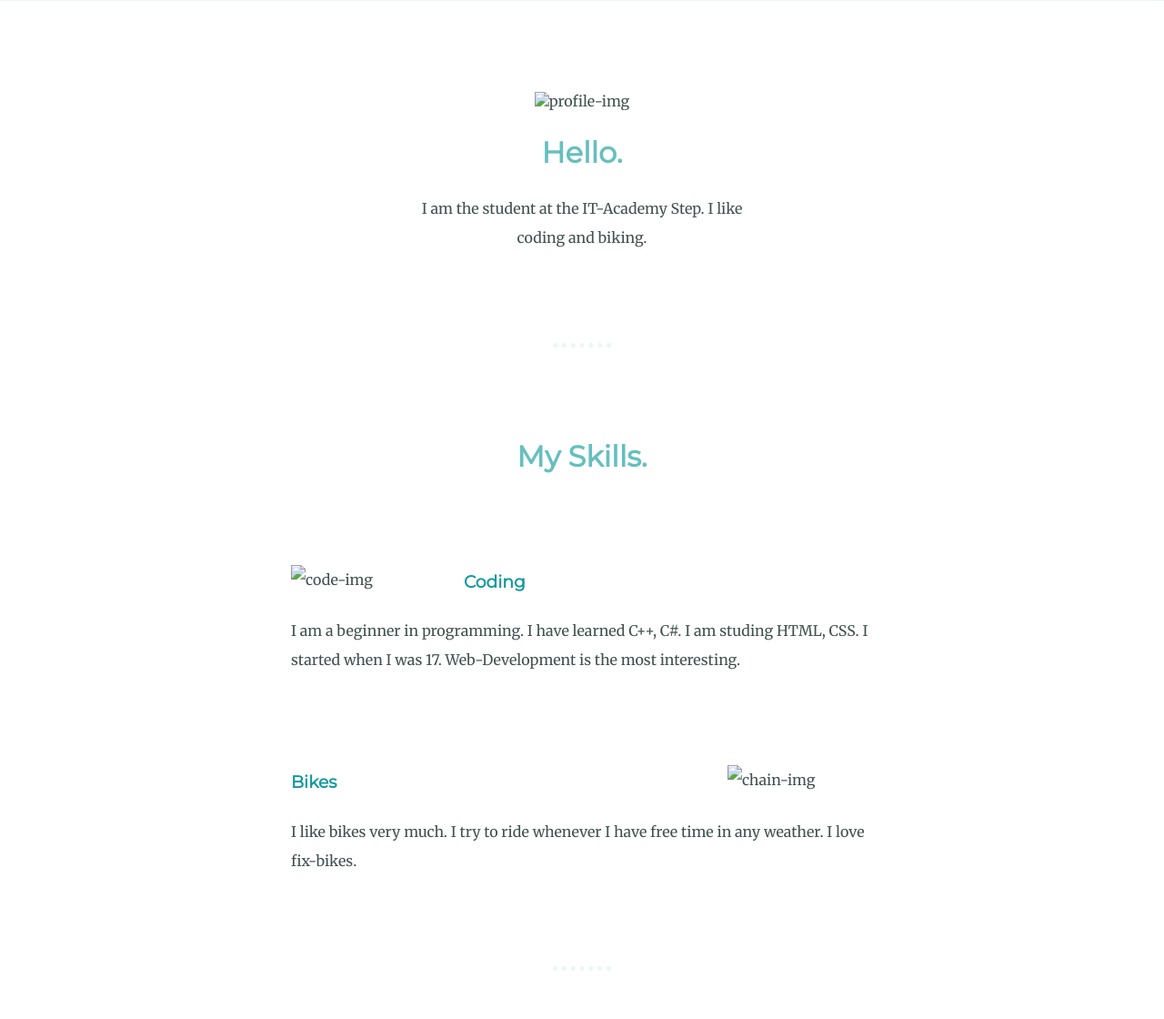
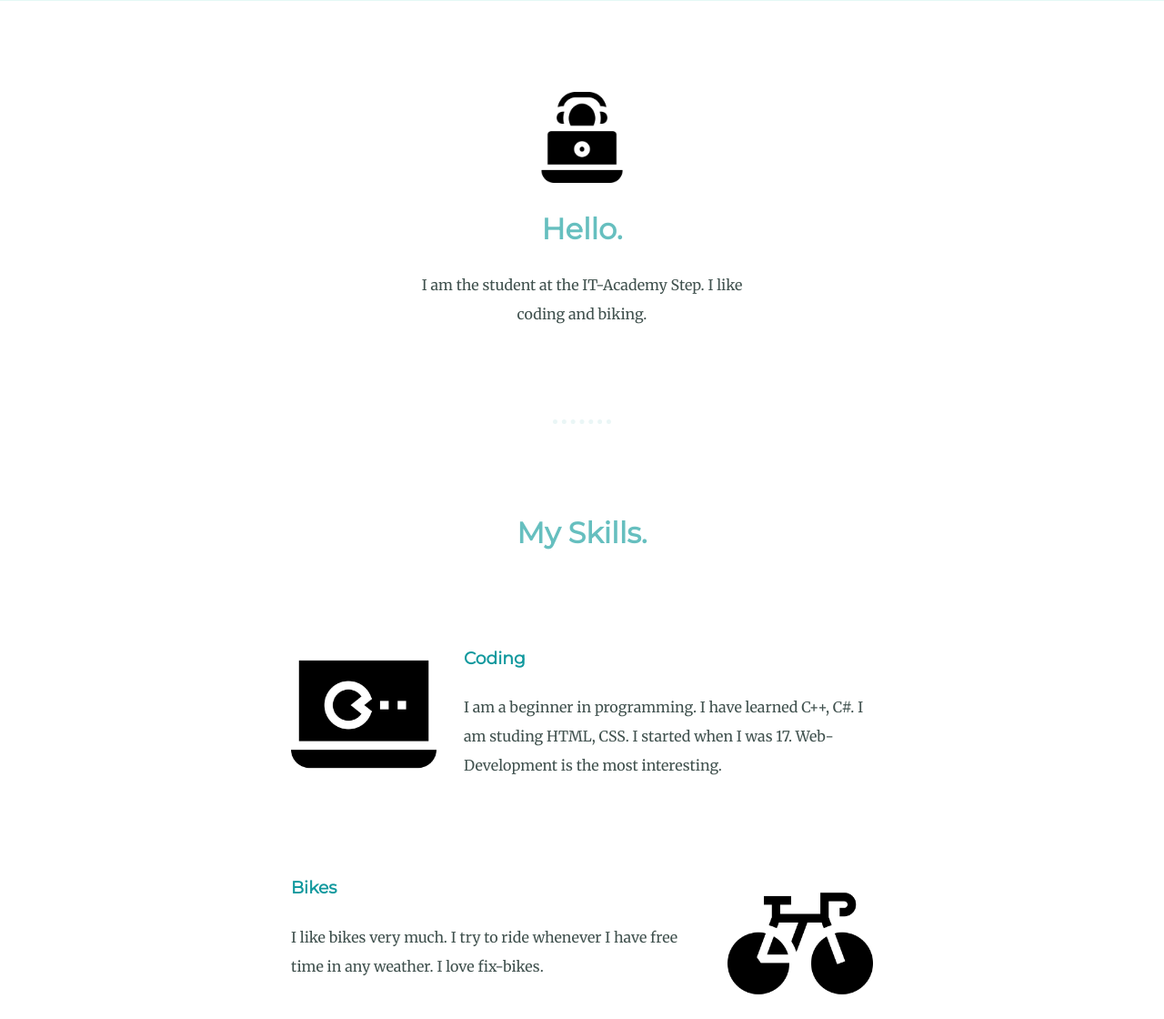
Before and after one commit to johnick001/cv2.0, a plain HTML site: page index.html in a window 1280 px wide. Shown: the part 734-1854 px from the top of the page at 91% size. Drawn offline with Linux system fonts and the light colour scheme; the site is published under a folder, as on GitHub Pages, so addresses that start at the root find nothing.

Commit message:
Fix a problem

```diff
--- a/index.html
+++ b/index.html
@@ -18,7 +18,7 @@
     </div>
     <div class="middle-container">
       <div class="profile">
-        <img class="programmer" src="/images/programmer.png" alt="profile-img">
+        <img class="programmer" src="images/programmer.png" alt="profile-img">
         <h2>Hello.</h2>
         <p class="intro">I am the student at the IT-Academy Step. I like coding and biking.</p>
       </div>
@@ -26,12 +26,12 @@
       <div class="skills">
         <h2>My Skills.</h2>
         <div class="skill-row">
-          <img class="code-img" src="/images/laptop.png" alt="code-img">
+          <img class="code-img" src="images/laptop.png" alt="code-img">
           <h3>Coding</h3>
           <p>I am a beginner in programming. I have learned C++, C#. I am studing HTML, CSS. I started when I was 17. Web-Development is the most interesting.</p>
         </div>
         <div class="skill-row">
-          <img class="chain-img" src="/images/bike.png" alt="chain-img">
+          <img class="chain-img" src="images/bike.png" alt="chain-img">
           <h3>Bikes</h3>
           <p>I like bikes very much. I try to ride whenever I have free time in any weather. I love fix-bikes.</p>
         </div>
```
